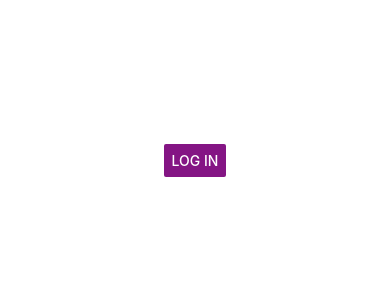
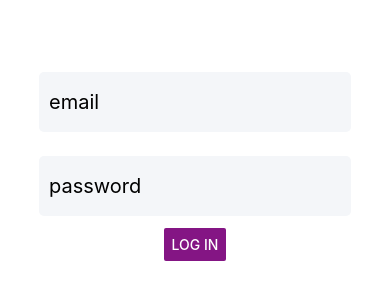
Before and after one commit to hackathon-tdp/myenergy-app, a React Native app: screen / in a window 390 px wide. Shown: the part 262-562 px from the top of the page. Built offline with nearby package versions, Linux system fonts and the light colour scheme.

Commit message:
minor input fun

```diff
--- a/src/components/base/Input.js
+++ b/src/components/base/Input.js
@@ -2,16 +2,18 @@ import React from "react";
 import { SafeAreaView, StyleSheet, TextInput } from "react-native";
 import { useState } from "react";
 
-export const TextInputExample = () => {
-    return <TextInput style={styles.input} label='label' />;
+export const TextInputExample = (props) => {
+    return <TextInput style={styles.input} placeholder={props.placeholder} />;
 };
 
 const styles = StyleSheet.create({
     input: {
-        width: 200,
-        height: 40,
+        backgroundColor: '#F4F6F9',
+        fontSize: 20,
+        width: '80%',
+        height: 60,
         margin: 12,
-        borderWidth: 1,
+        borderRadius: 5,
         padding: 10,
     },
 });
--- a/src/views/Home.js
+++ b/src/views/Home.js
@@ -1,13 +1,12 @@
 import { Wrapper } from "../components/Wrapper";
-import { TextInput } from "react-native";
-import { TextInputExample } from "../components/base/Input";
+import { TextInput, Text } from "react-native";
+
 import React, { useState } from "react";
 
 export const Home = () => {
-    const [text, setText] = useState("");
     return (
         <Wrapper>
-            <TextInputExample />
+            <Text>HOME</Text>
         </Wrapper>
     );
 };
--- a/src/views/Login.js
+++ b/src/views/Login.js
@@ -1,9 +1,12 @@
 import { StyleSheet, Text, View, Button } from "react-native";
 import { Wrapper } from "../components/Wrapper";
+import { TextInputExample } from "../components/base/Input";
 
 export const Login = (props) => {
     return (
         <Wrapper>
+            <TextInputExample placeholder='email' />
+            <TextInputExample placeholder='password' />
             <Button
                 onPress={props.loginSetter}
                 title='Log in'
```
